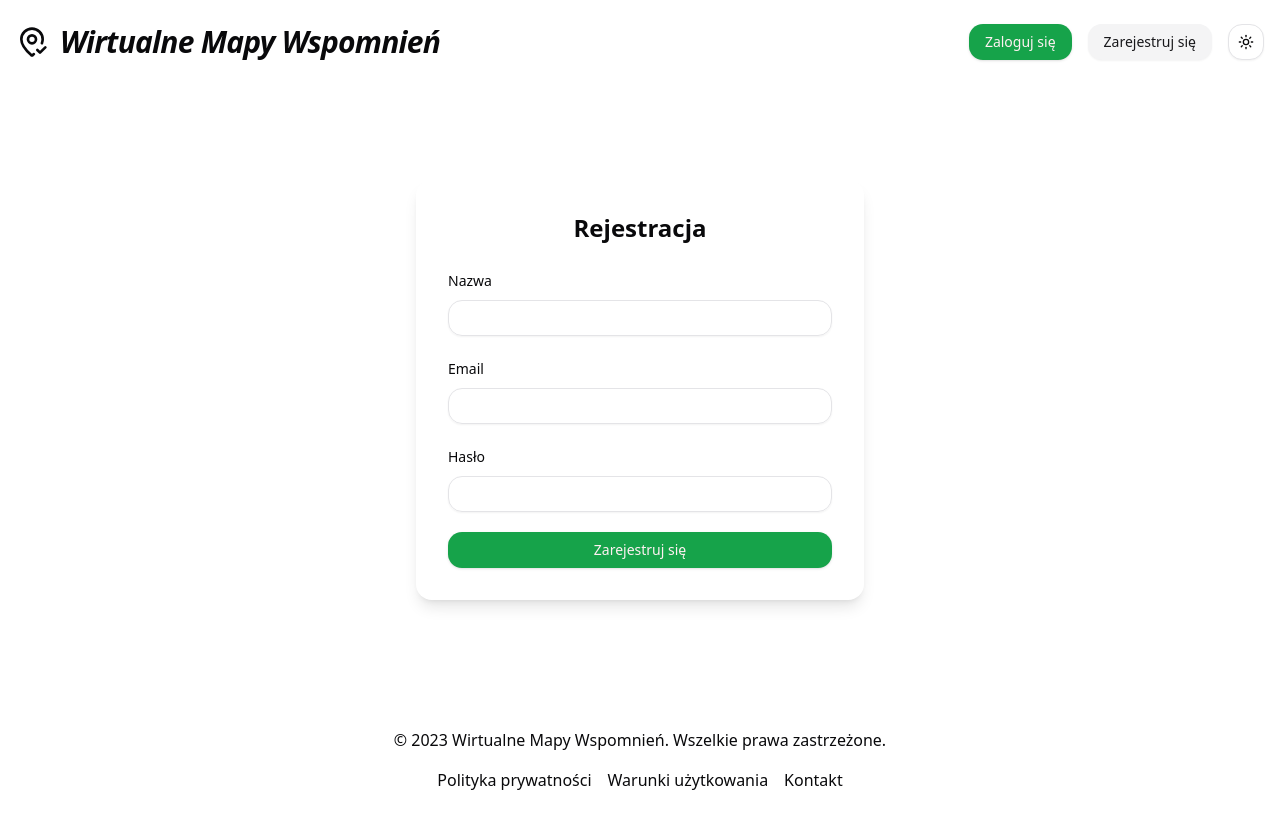
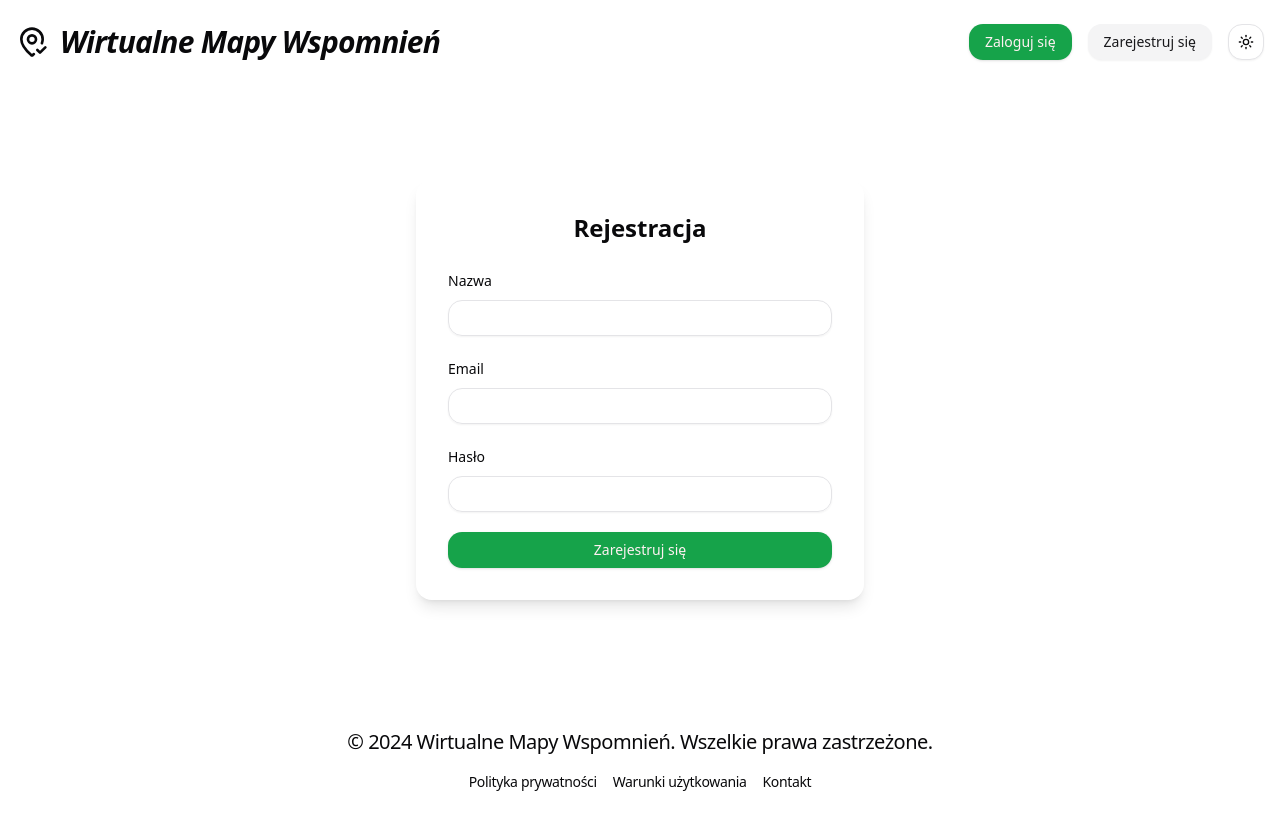
Before and after one commit to JanKrupiniewicz/virtual-memories-app, a Next.js app: page /register in a window 1280 px wide. Built offline with nearby package versions, Linux system fonts and the light colour scheme; no server answers; what drizzle-zod would draw is missing.

Commit message:
Changin footer

```diff
--- a/app/login/page.tsx
+++ b/app/login/page.tsx
@@ -17,6 +17,7 @@ import {
 import { Input } from "@/components/ui/input";
 import { useContext } from "react";
 import { SessionContext } from "@/store/session-context";
+import { toast } from "sonner";
 
 export default function LoginPage() {
   const router = useRouter();
@@ -45,10 +46,11 @@ export default function LoginPage() {
     });
 
     if (!response.ok) {
-      throw new Error("Failed to login");
+      toast.error("Failed to login");
     }
 
     await sessionCtx?.revalidateSession();
+    toast.success("Logged in successfully");
     router.push("/memories");
   }
 
--- a/app/register/page.tsx
+++ b/app/register/page.tsx
@@ -17,6 +17,7 @@ import { Input } from "@/components/ui/input";
 import { useRouter } from "next/navigation";
 import { useContext } from "react";
 import { SessionContext } from "@/store/session-context";
+import { toast } from "sonner";
 
 export default function RegisterPage() {
   const router = useRouter();
@@ -47,9 +48,10 @@ export default function RegisterPage() {
     });
 
     if (!response.ok) {
-      throw new Error("Failed to register");
+      toast.error("Failed to register");
     }
 
+    toast.success("Registered successfully");
     router.push("/");
   }
 
--- a/components/Footer.tsx
+++ b/components/Footer.tsx
@@ -2,17 +2,17 @@ export function Footer() {
   return (
     <footer className="py-8">
       <div className="container mx-auto px-4 text-center">
-        <p className="">
-          &copy; 2023 Wirtualne Mapy Wspomnień. Wszelkie prawa zastrzeżone.
+        <p className="text-xl tracking-tight">
+          &copy; 2024 Wirtualne Mapy Wspomnień. Wszelkie prawa zastrzeżone.
         </p>
-        <div className="mt-4">
-          <a href="#" className="mx-2">
+        <div className="mt-4 text-sm tracking-tight">
+          <a href="#" className="mx-2 hover:underline">
             Polityka prywatności
           </a>
-          <a href="#" className="mx-2">
+          <a href="#" className="mx-2 hover:underline">
             Warunki użytkowania
           </a>
-          <a href="#" className="mx-2">
+          <a href="#" className="mx-2 hover:underline">
             Kontakt
           </a>
         </div>
```
